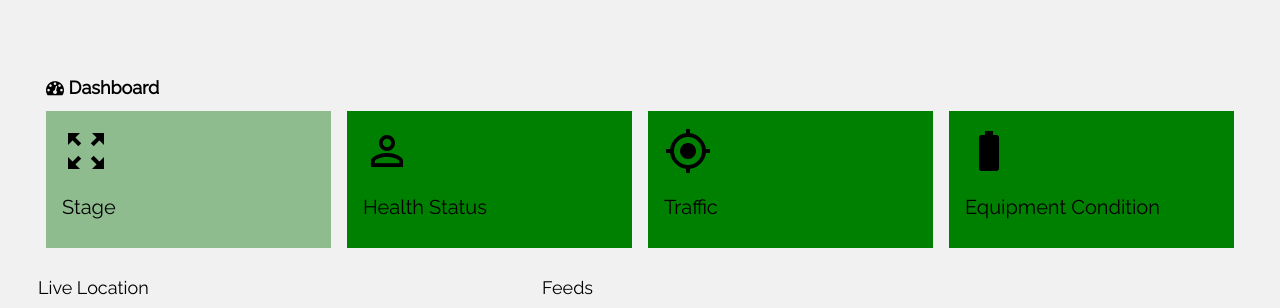
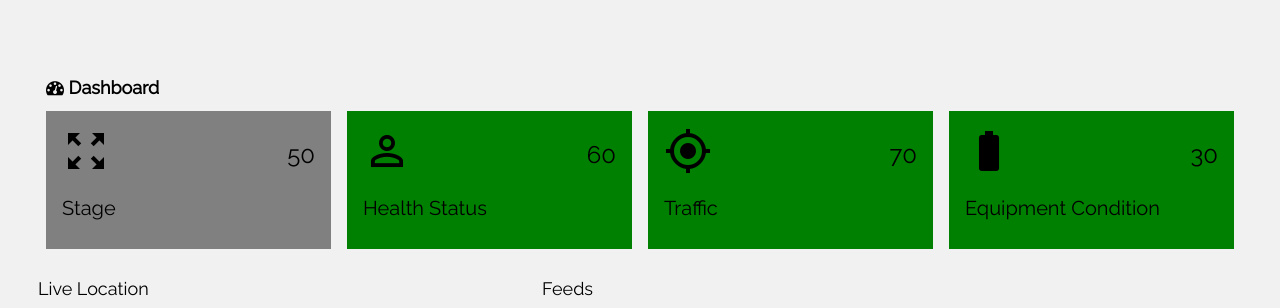
Before and after one commit to norantrk/Advanculance-website-Alibaba-cloud-hackthon, a PHP site: page / in a window 1280 px wide. Shown: the part 201-509 px from the top of the page. Run offline with PHP 8.4, Linux system fonts and the light colour scheme; data that the repository does not hold is empty; some libraries are stand-ins or nearby versions.

Commit message:
Update index.php

```diff
--- a/index.php
+++ b/index.php
@@ -50,7 +50,7 @@ div.end{
   margin: 0 auto;
 }
 #divStage{
-background-color: darkseagreen;
+background-color: grey;
 }
 
 #divHealth{
@@ -94,6 +94,7 @@ background-color:green;
       <div id="divStage" class="w3-container w3-padding-16">
         <div class="w3-left"><i class="material-icons w3-xxxlarge">zoom_out_map</i></div>
         <div class="w3-right">
+          <h3>50</h3>
         </div>
         <div class="w3-clear"></div>
         <h4>Stage</h4>
@@ -103,7 +104,7 @@ background-color:green;
       <div id="divHealth" class="w3-container w3-padding-16">
         <div class="w3-left"><i class="material-icons w3-xxxlarge">person_outline</i></div>
         <div class="w3-right">
-
+         <h3>60</h3>
         </div>
         <div class="w3-clear"></div>
         <h4>Health Status</h4>
@@ -113,6 +114,7 @@ background-color:green;
       <div id="divTraffic" class="w3-container w3-padding-16">
         <div class="w3-left"><i class="material-icons w3-xxxlarge">my_location</i></div>
         <div class="w3-right">
+          <h3>70</h3>
         </div>
         <div class="w3-clear"></div>
         <h4>Traffic</h4>
@@ -122,7 +124,7 @@ background-color:green;
       <div id="divEqu" class="w3-container w3-padding-16">
         <div class="w3-left"><i class="material-icons w3-xxxlarge">battery_full</i></div>
         <div class="w3-right">
-
+          <h3>30</h3>
         </div>
         <div class="w3-clear"></div>
         <h4>Equipment Condition</h4>
```
